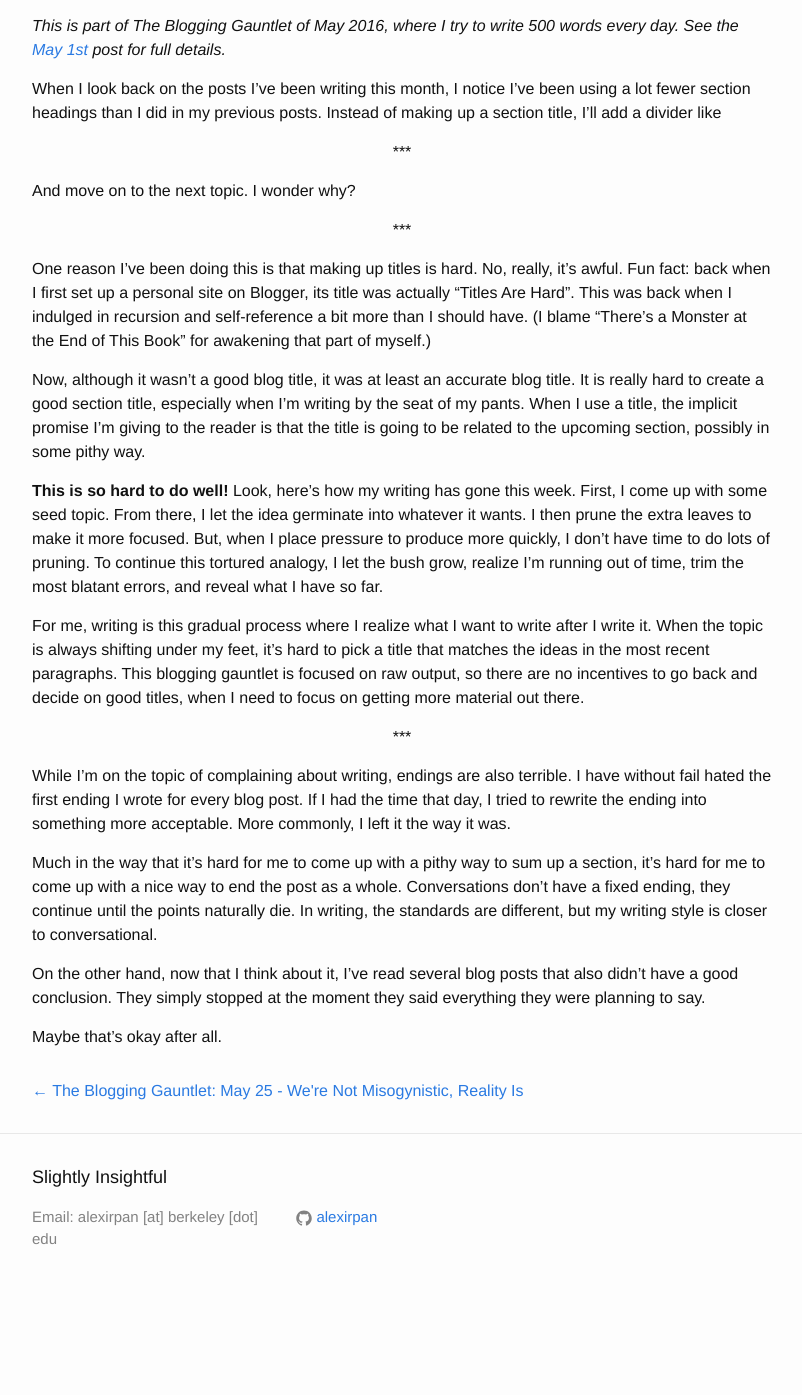
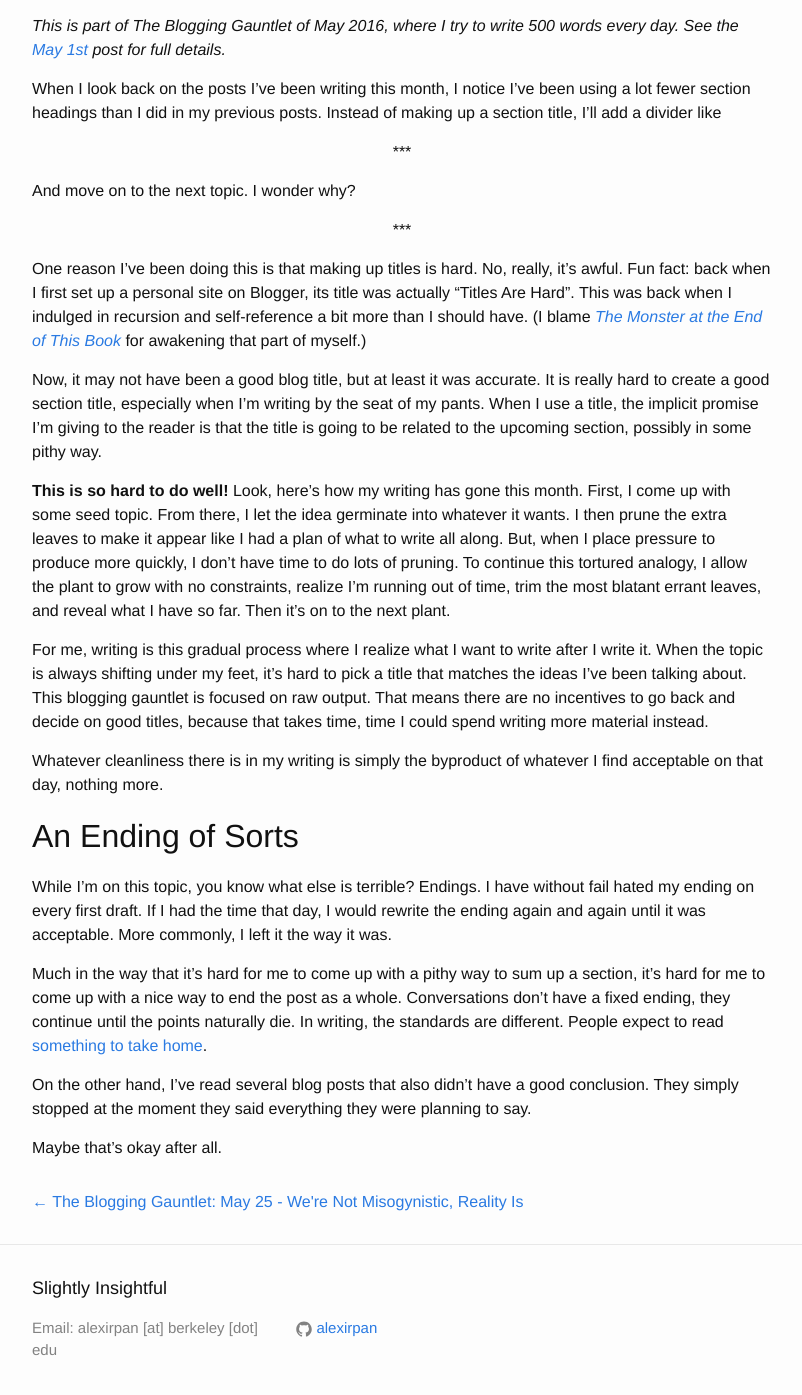
Before and after one commit to alexirpan/alexirpan.github.io, a Jekyll site: the page built from _posts/may2016/2016-05-26-may-26.markdown, in a window 1280 px wide and 1400 px high, scrolled down 251 px. Shown: the top 1395 px of the window, without its empty margins (238-1040 px from the left). Built offline with Jekyll 4.4.1, drawn with Linux system fonts in a browser that asks for light colours; before the commit the page ends 1562 px from its top, so only the background shows below that.

Commit message:
Final draft, posting

```diff
--- a/_posts/may2016/2016-05-26-may-26.markdown
+++ b/_posts/may2016/2016-05-26-may-26.markdown
@@ -1,7 +1,7 @@
 ---
 layout: post
 title:  "The Blogging Gauntlet: May 26 - Titles Are Hard"
-date:   2016-05-26 16:27:00 -0700
+date:   2016-05-26 16:42:00 -0700
 ---
 
 {% include gauntlet.md %}
@@ -24,47 +24,54 @@ is hard. No, really, it's awful. Fun fact: back when I first
 set up a personal site on Blogger, its title was actually
 "Titles Are Hard". This was back when I indulged in
 recursion and self-reference a bit more than I should have.
-(I blame "There's a Monster at the End of This Book" for
+(I blame [*The  Monster at the End of This Book*](https://en.wikipedia.org/wiki/The_Monster_at_the_End_of_This_Book:_Starring_Lovable,_Furry_Old_Grover) for
 awakening that part of myself.)
 
-Now, although it wasn't a good blog title, it was at
-least an accurate blog title. It is really hard to create a
+Now, it may not have been a good blog title, but at least it was
+accurate. It is really hard to create a
 good section title, especially when I'm writing by the
 seat of my pants. When I use a title, the implicit promise I'm
 giving to the reader is that the title is going to be related
 to the upcoming section, possibly in some pithy way.
 
-**This is so hard to do well!** Look, here's how my writing has gone
-this week. First, I come up with some seed topic. From there, I
+**This is so hard to do well!** Look, here's how my writing has gone this
+month.
+First, I come up with some seed topic. From there, I
 let the idea germinate into whatever it wants. I then prune the extra leaves
-to make it more focused. But, when
+to make it appear like I had a plan of what to write all along.
+But, when
 I place pressure to produce more quickly, I don't have time to do lots
-of pruning. To continue this tortured analogy, I let the bush grow, realize I'm
-running out of time, trim the most blatant errors, and reveal what I have so
-far.
+of pruning. To continue this tortured analogy, I allow the plant to grow with
+no constraints, realize I'm
+running out of time, trim the most blatant errant leaves, and reveal
+what I have so far. Then it's on to the next plant.
 
 For me, writing is this gradual process where I realize what I want to write
 after I write it.
 When the topic is always shifting under my feet, it's hard to pick a title
-that matches the ideas in the most recent paragraphs. This blogging gauntlet
-is focused on raw output, so there are no incentives to go back and decide
-on good titles, when I need to focus on getting more material out there.
+that matches the ideas I've been talking about. This blogging gauntlet
+is focused on raw output. That means there are no incentives to go back and decide
+on good titles, because that takes time, time I could spend writing more
+material instead.
 
-\*\*\*
-{: .centered }
+Whatever cleanliness there is in my writing is simply the byproduct of whatever
+I find acceptable on that day, nothing more.
 
-While I'm on the topic of complaining about writing, endings are also terrible.
-I have without fail hated the first ending I wrote for every blog post.
-If I had the time that day, I tried to rewrite the ending into something
-more acceptable. More commonly, I left it the way it was.
+An Ending of Sorts
+------------------------------------------
+
+While I'm on this topic, you know what else is terrible? Endings.
+I have without fail hated my ending on every first draft.
+If I had the time that day, I would rewrite the ending again and again until
+it was acceptable. More commonly, I left it the way it was.
 
 Much in the way that it's hard for me to come up with a pithy way to sum
 up a section, it's hard for me to come up with a nice way to end the post
 as a whole. Conversations don't have a fixed ending, they continue until the
-points naturally die. In writing, the standards are different, but my writing
-style is closer to conversational.
+points naturally die. In writing, the standards are different. People expect
+to read [something to take home](http://alumni.media.mit.edu/~cahn/life/gian-carlo-rota-10-lessons.html).
 
-On the other hand, now that I think about it, I've read several blog posts
+On the other hand, I've read several blog posts
 that also didn't have a good conclusion. They simply stopped at the moment they
 said everything they were planning to say.
 
```
